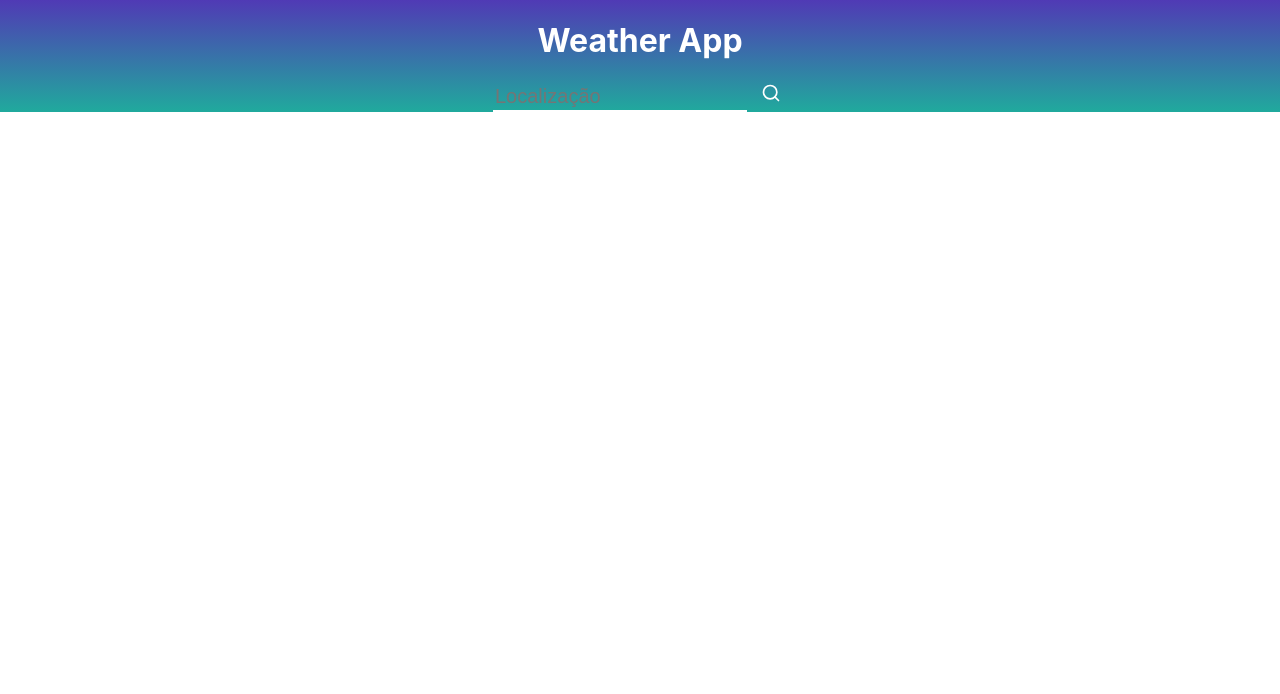
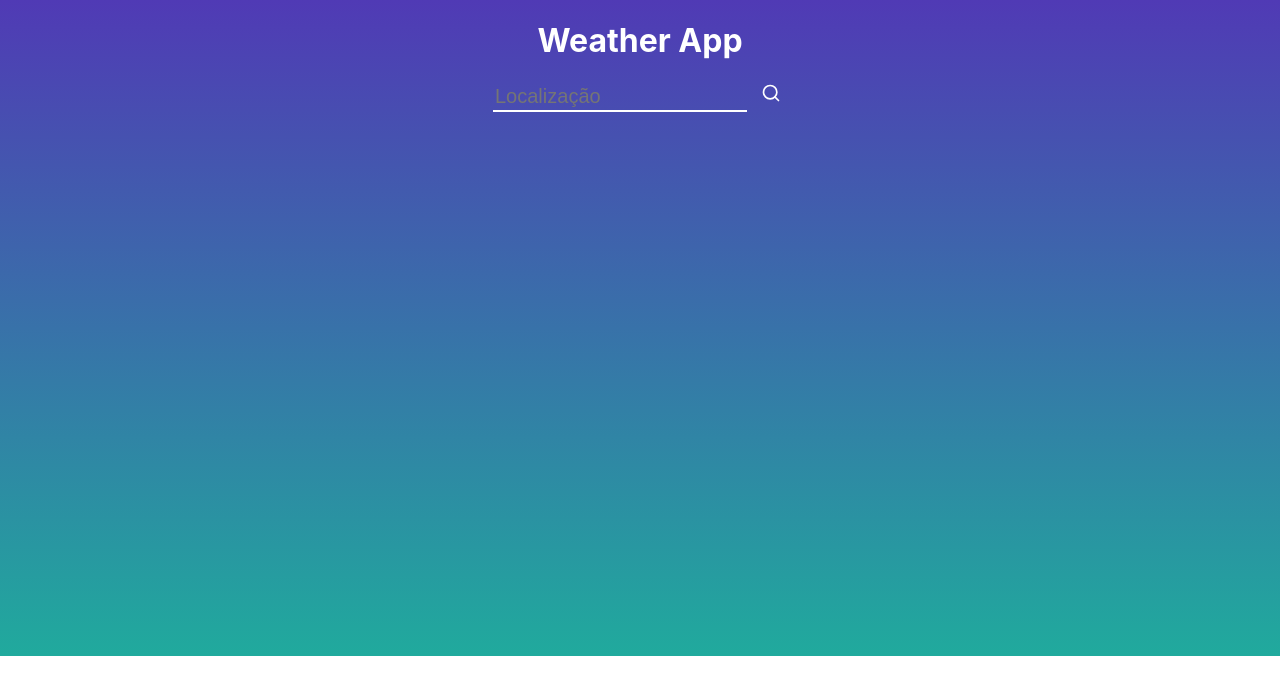
Before and after one commit to joaov1ct0r/react-weather, a React (Create React App) app: page / in a window 1280 px wide. Shown: the top 694 px of the page. Built offline with nearby package versions, Linux system fonts and the light colour scheme.

Commit message:
estilo aplicado a div app

```diff
--- a/src/App.css
+++ b/src/App.css
@@ -4,6 +4,7 @@ body {
 }
 
 .App {
+    height: 635px;
     max-width: 600px;
     margin: auto;
     text-align: center;
```
